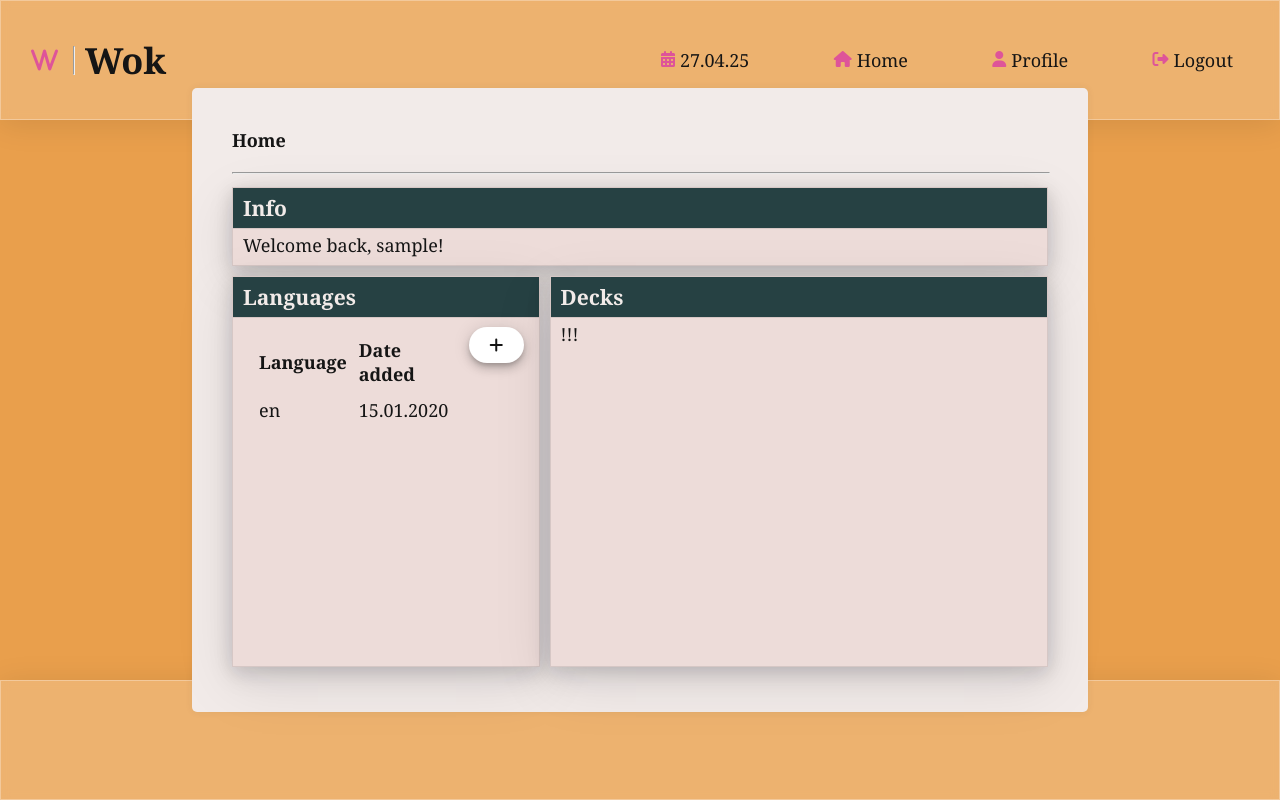
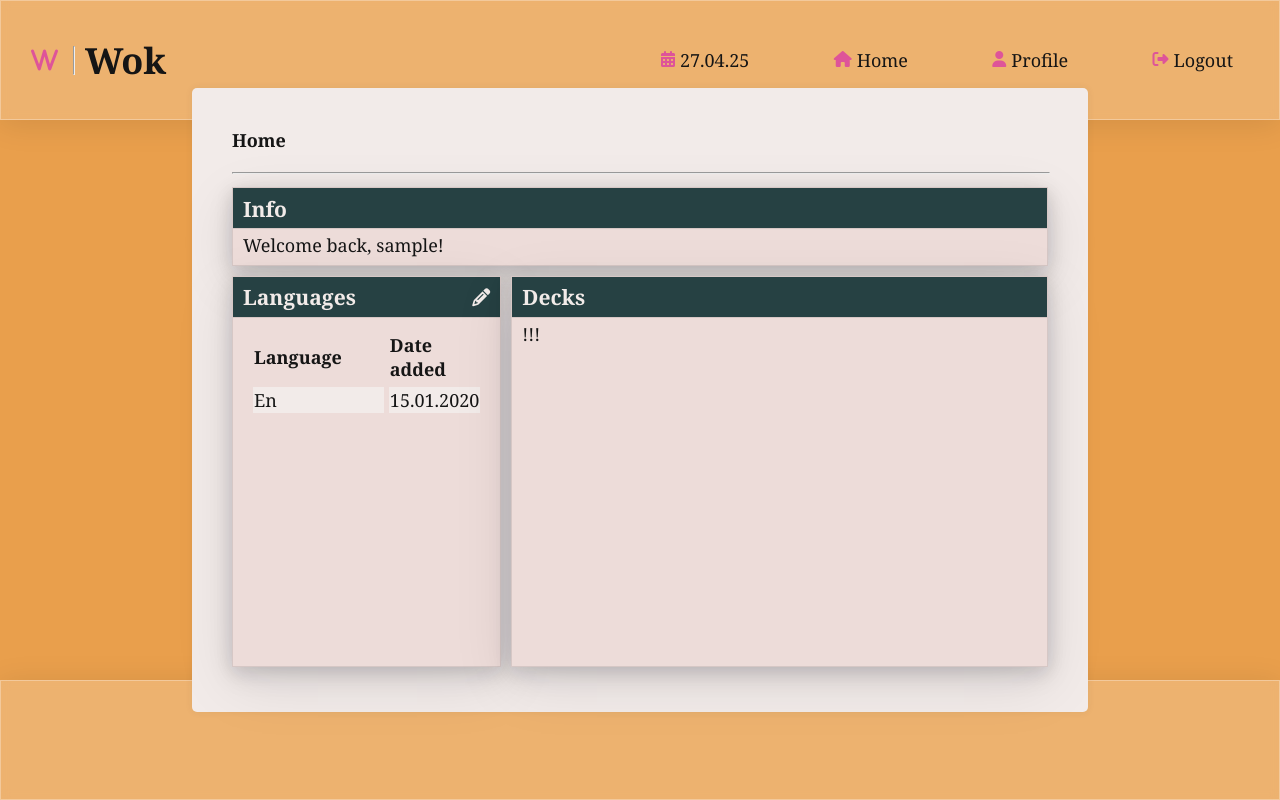
Before and after one commit to Sopvia/Wok, a PHP site: page /home.php in a window 1280 px wide. Run offline with PHP 8.4, Linux system fonts and the light colour scheme; the visitor is signed in with stand-in values (Sample User, id 1); tables that the repository leaves empty or names only in its code hold one stand-in row (values such as "Sample post").

Commit message:
language table design changes, added  language editing overview

```diff
--- a/wok/home.php
+++ b/wok/home.php
@@ -42,6 +42,9 @@ include 'header.php';
             <div class="tile langs">
                 <div class="title">
                     <h3>Languages</h3>
+                    <a href="langOverview.php">
+                        <i class="fa-solid fa-pencil icons"></i>
+                    </a>
                 </div>
 
                 <div class="tile-content">
@@ -52,15 +55,16 @@ include 'header.php';
                                 <th style="text-align: start;">Date added</th>
                             </tr>
                             <?php
-                                $stmt = $con->prepare("SELECT `lang`, DATE_FORMAT(date_added, '%d.%m.%Y') as date_added FROM `langs` WHERE `user_id` = ?");
+                                $stmt = $con->prepare("SELECT `lang`, DATE_FORMAT(date_added, '%d.%m.%Y') as date_added FROM `langs` WHERE `user_id` = ? ORDER BY date_added DESC");
                                 $stmt->bind_param("i", $_SESSION['account_id']);
                                 $stmt->execute();
                                 $result = $stmt->get_result();
                                 if ($result->num_rows > 0) {
                                     while ($row = $result->fetch_assoc())
                                     {
+                                        $name = ucfirst($row['lang']);
                                         echo '<tr>';
-                                        echo '<td>' . htmlspecialchars($row['lang'], ENT_QUOTES) . '</td>';
+                                        echo '<td>' . htmlspecialchars($name, ENT_QUOTES) . '</td>';
                                         echo '<td>' . $row['date_added'] . '</td>';
                                         echo '</tr>';
                                     }
@@ -69,28 +73,6 @@ include 'header.php';
                                 }
                             ?>
                         </table>
-                    </div>
-
-                    <div class="langsAdd">
-                        <button class="btn" onclick="openDialog()">
-                            <i class="fa-solid fa-plus icons"></i>
-                        </button>
-                        <dialog class="addLanguageDialog">
-                            <div>
-                                <form action="vocab/addLanguage-process.php" method="post" class="form addLang">
-                                    <label class="form-label" for="language">Language</label>
-                                    <div class="form-group">
-                                        <i class="fa-solid fa-language icons"></i>
-                                        <input class="form-input" type="text" name="language" placeholder="Language" id="language" required>
-                                    </div>
-
-                                    <button class="btn buttonSubmit" type="submit">Add</button>
-                                </form>
-                                <button class="buttonClose" onclick="closeDialog()">
-                                    <i class="fa-solid fa-xmark icons"></i>
-                                </button>
-                            </div>
-                        </dialog>
                     </div>
                 </div>
             </div>
--- a/wok/style.css
+++ b/wok/style.css
@@ -255,12 +255,19 @@
 
     div.tiles div.tile .title {
         box-sizing: border-box;
+        display: flex;
+        justify-content: space-between;
+        align-items: center;
         height: 40px;
         width: 100%;
         padding: 5px 10px;
         background-color: var(--tileBg);
         color: var(--bg);
         box-shadow: rgba(17, 17, 26, 0.1) 0px 1px 0px;
+    }
+
+    .title a .icons {
+        color: var(--bg);
     }
 
     div.tiles div.tile .tile-content {
@@ -270,27 +277,9 @@
         padding: 5px 10px;
         display: flex;
         flex-direction: row;
-        justify-content: space-between;
     }
 
-    div.tiles div.tile .tile-content .langsTable,
-    div.tiles div.tile .tile-content .langsAdd {
-        box-sizing: border-box;
-        height: 100%;
-        padding: 5px;
-        display: flex;
-        flex-direction: column;
-    }
-
-    div.tiles div.tile .tile-content .langsTable {
-        flex: 2;
-    }
-
-    div.tiles div.tile .tile-content .langsAdd {
-        flex: 0;
-    }
-
-    div.tiles div.tile .tile-content .langsTable {
+    div.langsTable {
         box-sizing: border-box;
         height: 100%;
         width: 100%;
@@ -300,8 +289,32 @@
         text-align: start;
     }
 
+    div.content.overview div.lang-overview {
+        box-sizing: border-box;
+        height: 90%;
+        width: 100%;
+    }
+
+    div.content.overview div.langsAdd {
+        box-sizing: border-box;
+        width: 100%;
+        height: 15%;
+        padding: 5px;
+        display: flex;
+        justify-content: flex-end;
+    }
+
+    div.content.overview div.langsTable {
+        height: 85% !important;
+        display: flex;
+    }
+
     table {
         display: table;
-        border-spacing: 10px;
+        border-spacing: 5px;
+    }
+
+    tr:nth-child(even) {
+        background-color: var(--bg);
     }
 }
--- a/wok/vocab/addLanguage-process.php
+++ b/wok/vocab/addLanguage-process.php
@@ -31,7 +31,7 @@ if ($stmt = $con->prepare('SELECT `lang_id`, `lang` FROM `langs` WHERE `user_id`
                 $stmt->bind_param('ssi', $postLang, $date, $_SESSION['account_id']);
                 $stmt->execute();
 
-                header('Location: ../home.php');
+                header('Location: ../langOverview.php');
                 exit;
             } else {
                 echo 'Language already exists!';
```
Also changed, not shown: wok/langOverview.php (added, +83 -0 lines).
